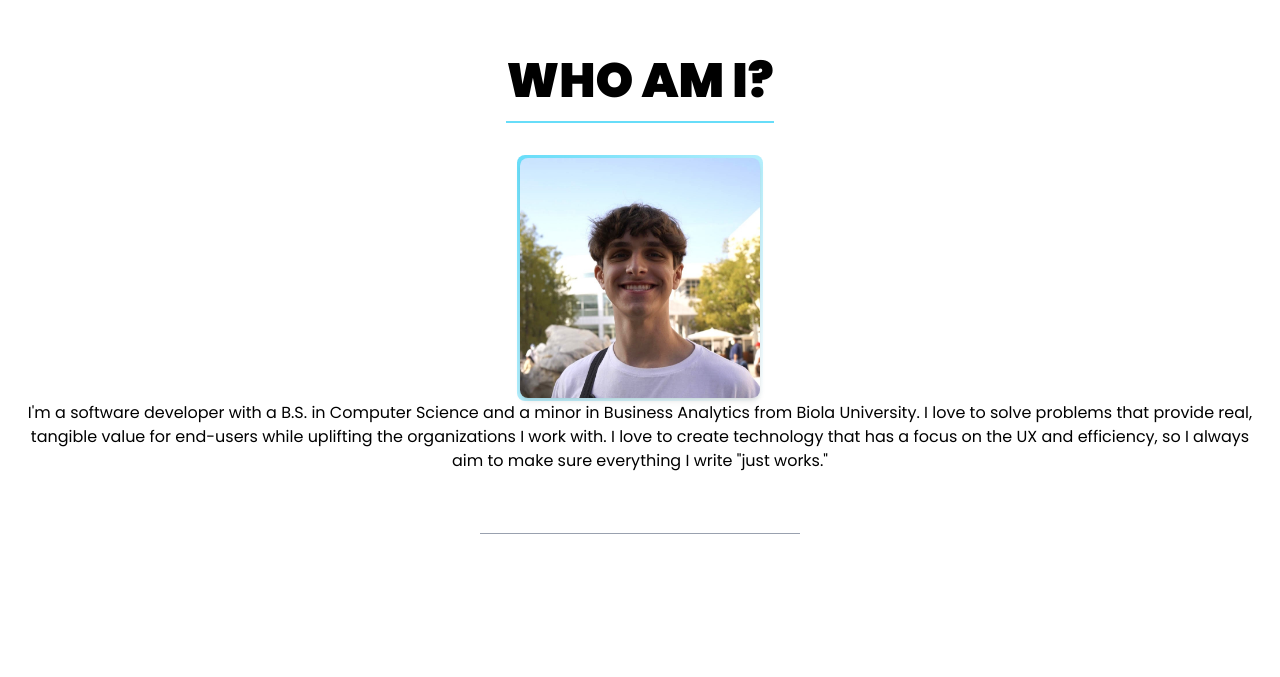
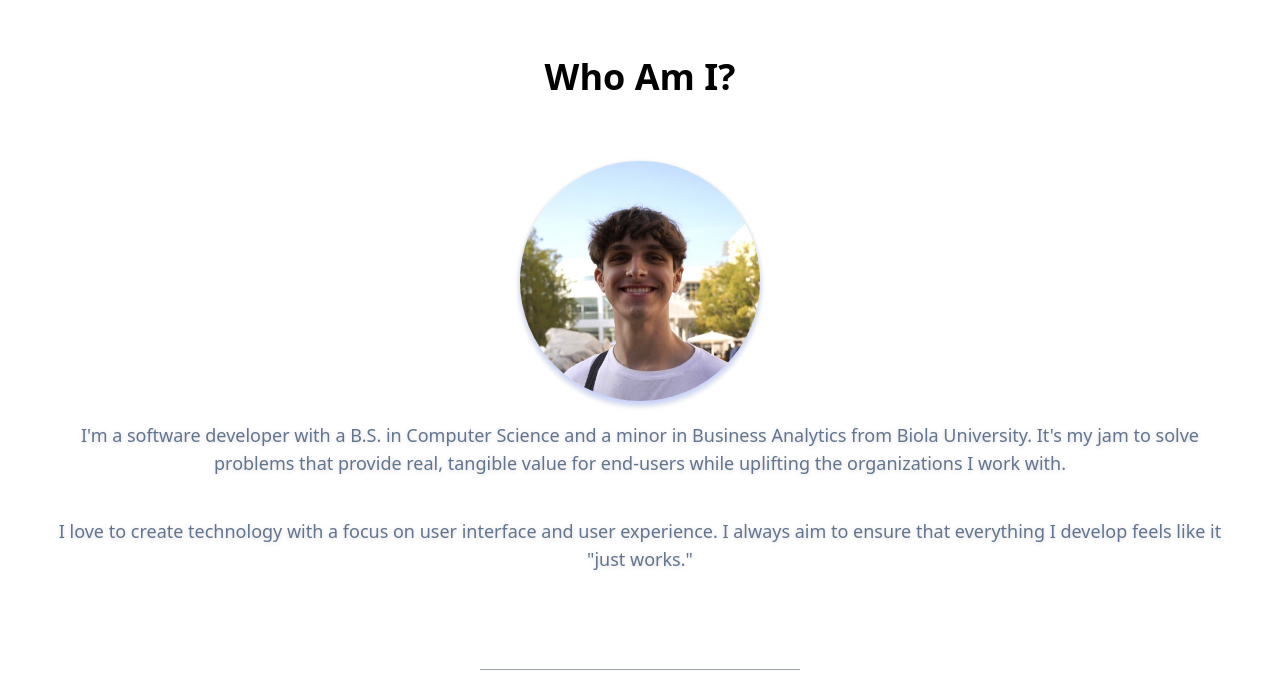
Before and after one commit to jdgio2/portfoliov1, a React (Vite) app: page / in a window 1280 px wide. Shown: the part 855-1532 px from the top of the page. Built offline with nearby package versions, Linux system fonts and the light colour scheme.

Commit message:
Rework intro a bit

```diff
--- a/src/components/layout/Footer.tsx
+++ b/src/components/layout/Footer.tsx
@@ -42,7 +42,9 @@ export default function Footer() {
           </svg>
         </a>
       </div>
-      <p className="mt-5">JD Giovannetti &copy; {new Date().getFullYear()}</p>
+      <p className="mt-5 text-slate-400">
+        JD Giovannetti &copy; {new Date().getFullYear()}
+      </p>
     </section>
   );
 }
--- a/src/components/sections/Hero.tsx
+++ b/src/components/sections/Hero.tsx
@@ -139,7 +139,7 @@ export default function Hero() {
         A software developer with a love for delivering value in all that I
         create.
       </h2>
-      <a href="#intro" id="about-me-btn">
+      <a href="#about-me" id="about-me-btn">
         <button className="relative inline-block p-px font-semibold leading-6 text-white bg-neutral-900 shadow-2xl cursor-pointer rounded-2xl shadow-indigo-900 transition-all duration-300 ease-in-out hover:scale-105 active:scale-95 hover:shadow-indigo-600">
           <span className="absolute inset-0 rounded-2xl bg-gradient-to-r from-indigo-500 via-cyan-500 to-sky-600 p-[2px] opacity-0 transition-opacity duration-500 group-hover:opacity-100" />
           <span className="relative z-10 block px-6 py-3 rounded-2xl bg-neutral-950">
--- a/src/components/sections/Intro.tsx
+++ b/src/components/sections/Intro.tsx
@@ -2,27 +2,31 @@ import HorizontalRule from "../layout/HorizontalRule";
 export default function Intro() {
   return (
     <section
-      id="intro"
-      className="py-10 flex flex-col items-center mx-1 scroll-mt-32"
+      id="about-me"
+      className="py-10 flex flex-col items-center mx-1 scroll-mt-16"
     >
-      <h1 className="text-center mx-2 inline font-black text-5xl border-b-2 border-onahau-300 pb-4 mb-8">
-        WHO AM I?
+      <h1 className="text-center mx-2 inline font-bold text-4xl pb-4 mb-8">
+        Who Am I?
       </h1>
-      <div className="p-[3px] bg-linear-to-br  from-onahau-300 rounded-lg">
+      <div className="flex flex-col items-center drop-shadow-sm p-4 mx-2 rounded-md">
         <img
           src="/src/assets/heropic.jpg"
           alt="JD Giovannetti"
-          className="max-h-60 shadow-md rounded-lg"
+          className="max-h-60 rounded-full shadow-md shadow-indigo-200"
         ></img>
+        <p className="m-5 text-center text-lg text-slate-500">
+          I'm a software developer with a B.S. in Computer Science and a minor
+          in Business Analytics from Biola University. It's my jam to solve
+          problems that provide real, tangible value for end-users while
+          uplifting the organizations I work with.
+        </p>
+        <p className="m-5 text-center text-lg text-slate-500">
+          I love to create technology with a focus on user interface and user
+          experience. I always aim to ensure that everything I develop feels
+          like it "just works."
+        </p>
       </div>
-      <p className="text-md mx-5 text-center">
-        I'm a software developer with a B.S. in Computer Science and a minor in
-        Business Analytics from Biola University. I love to solve problems that
-        provide real, tangible value for end-users while uplifting the
-        organizations I work with. I love to create technology that has a focus
-        on the UX and efficiency, so I always aim to make sure everything I
-        write "just works."
-      </p>
+
       <HorizontalRule></HorizontalRule>
     </section>
   );
--- a/src/index.css
+++ b/src/index.css
@@ -1,6 +1,6 @@
-@import url('https://fonts.googleapis.com/css2?family=Abril+Fatface&family=Poppins:ital,wght@0,100;0,200;0,300;0,400;0,500;0,600;0,700;0,800;0,900;1,100;1,200;1,300;1,400;1,500;1,600;1,700;1,800;1,900&family=Space+Mono:ital,wght@0,400;0,700;1,400;1,700&display=swap')
+@import url("https://fonts.googleapis.com/css2?family=Abril+Fatface&family=Poppins:ital,wght@0,100;0,200;0,300;0,400;0,500;0,600;0,700;0,800;0,900;1,100;1,200;1,300;1,400;1,500;1,600;1,700;1,800;1,900&family=Space+Mono:ital,wght@0,400;0,700;1,400;1,700&display=swap")
 layer(base);
-@import 'tailwindcss';
+@import "tailwindcss";
 
 @config '../tailwind.config.js';
 
--- a/tailwind.config.js
+++ b/tailwind.config.js
@@ -16,11 +16,6 @@ export default {
   ],
   theme: {
     extend: {
-      fontFamily: {
-        hero: ["Abril Fatface", "serif"],
-        sans: ["Poppins", ...defaultTheme.fontFamily.sans],
-        mono: ["Space Mono", "sans-serif"],
-      },
       colors: {
         onahau: {
           50: "#ecfdff",
```
